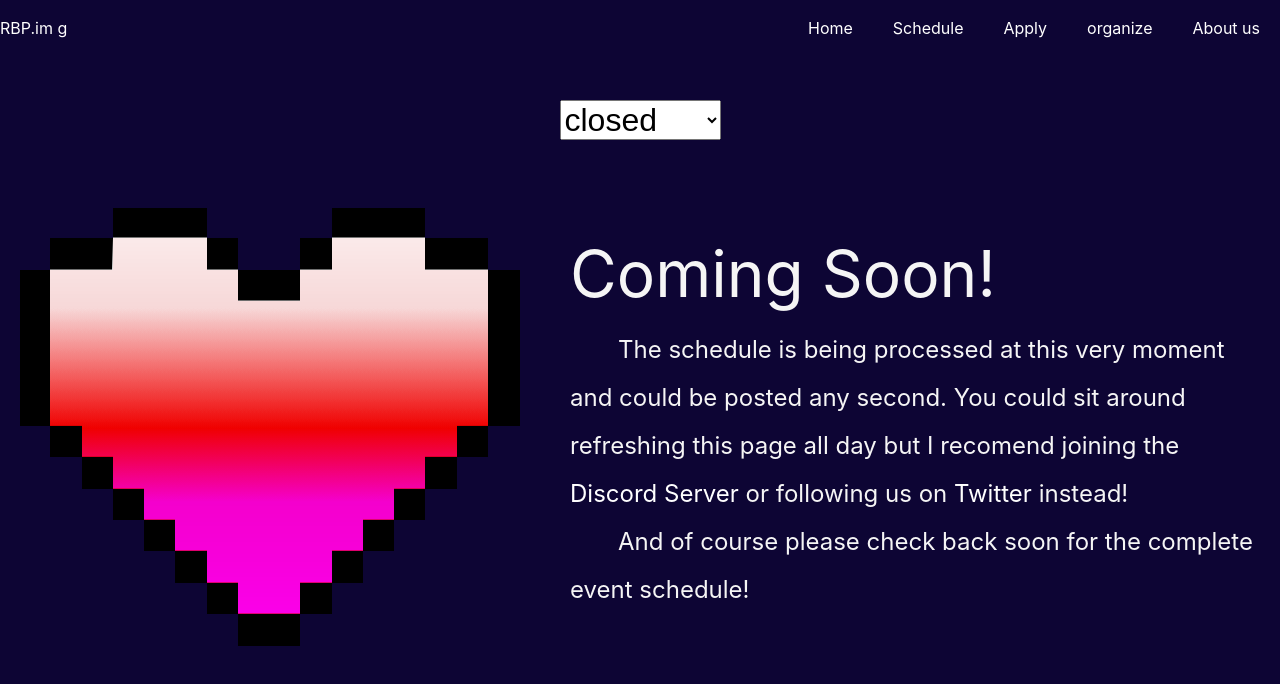
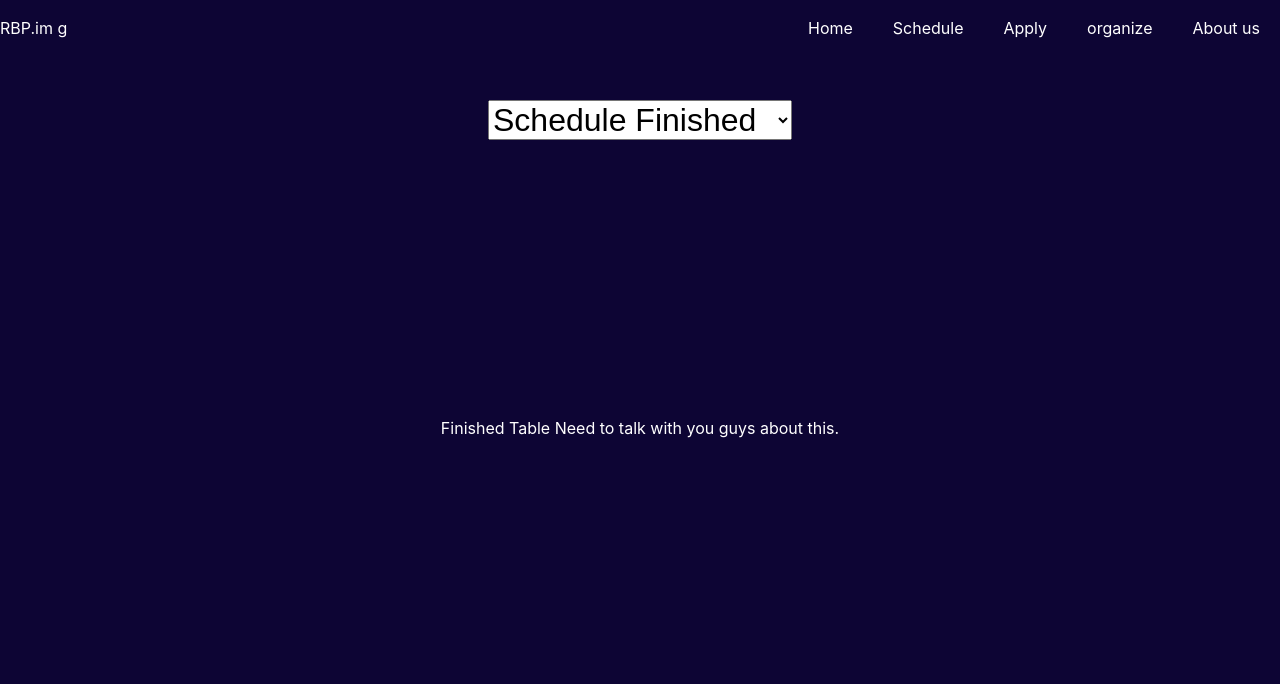
Before and after one commit to CoyCoding/retro-block-party, a React (Create React App) app: page /schedule in a window 1280 px wide. Shown: the top 684 px of the page. Built offline with nearby package versions, Linux system fonts and the light colour scheme.

Commit message:
renamed the options for the schedule section menu

```diff
--- a/src/componets/App.js
+++ b/src/componets/App.js
@@ -10,12 +10,13 @@ export default class App extends Component {
 	constructor() {
 		super();
 		this.state = {
-			scheduleStatus: 'closed'
+			scheduleStatus: 'scheduleFinished'
+
 		};
-		this.scheduleStatusChange = this.scheduleStatusChange.bind(this);
+		//this.scheduleStatusChange = this.scheduleStatusChange.bind(this);
 	};
 
-	scheduleStatusChange(event) {
+	scheduleStatusChange = (event) => {
 			this.setState({
 				scheduleStatus: event.target.value
 			});
--- a/src/componets/Home/FaqSection/FaqSection.scss
+++ b/src/componets/Home/FaqSection/FaqSection.scss
@@ -10,6 +10,7 @@
    .faq-grid {
      display: grid;
      grid-template-columns: 1fr 1fr;
+     grid-template-rows: repeat(2, minmax(176px, 1fr));
      grid-gap: 100px;
          margin: 0 20px;
 
--- a/src/componets/Schedule/FinishedSchedule/FinishedSchedule.js
+++ b/src/componets/Schedule/FinishedSchedule/FinishedSchedule.js
@@ -1,6 +1,5 @@
 import React from 'react';
 import './FinishedSchedule.scss';
-import Heart from '.././Heart/Heart';
 
 function FinishedSchedule() {
   return (
--- a/src/componets/Schedule/Schedule.js
+++ b/src/componets/Schedule/Schedule.js
@@ -10,10 +10,10 @@ export function Schedule(props) {
   return (
     <section id="schedule">
       <select value={props.scheduleStatus} onChange={props.scheduleStatusChange}>
-        <option value="open">open</option>
-        <option value="offseason">offseason</option>
-        <option value="closed">closed</option>
-        <option value="finished">finished</option>
+        <option value="takingApplications">Taking Applications</option>
+        <option value="offseason">Offseason</option>
+        <option value="applicationsClosed">Applications Closed</option>
+        <option value="scheduleFinished">Schedule Finished</option>
       </select>
       <div className="schedule-wrapper">
       {handleScheduleStatus(props.scheduleStatus)}
@@ -23,9 +23,8 @@ export function Schedule(props) {
 }
 
 export const handleScheduleStatus = (scheduleStatus) =>{
-  //console.log(<TakingApplications />)
   switch(scheduleStatus){
-    case 'open':
+    case 'takingApplications':
     return(
       <TakingApplications />
     );
@@ -33,11 +32,11 @@ export const handleScheduleStatus = (scheduleStatus) =>{
     return(
       <Offseason />
     )
-    case 'closed':
+    case 'applicationsClosed':
     return(
       <ApplicationsClosed />
     )
-    case 'finished':
+    case 'scheduleFinished':
     return(
       <FinishedSchedule />
     )
```
